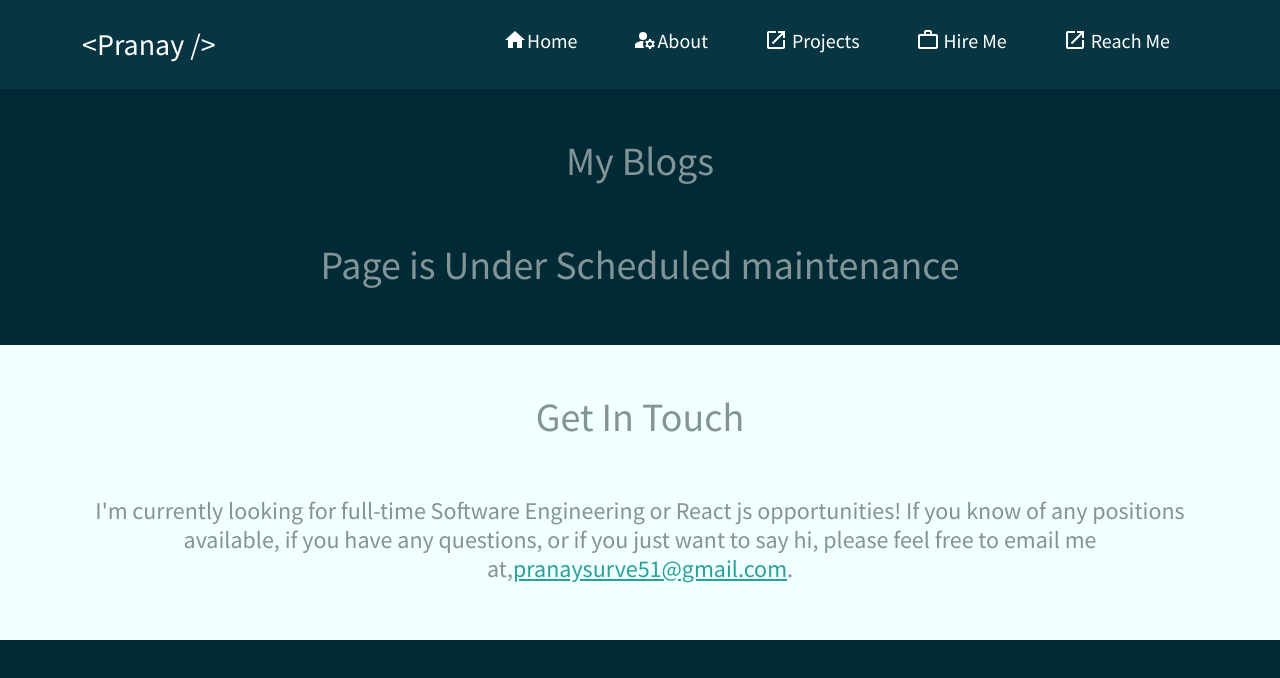
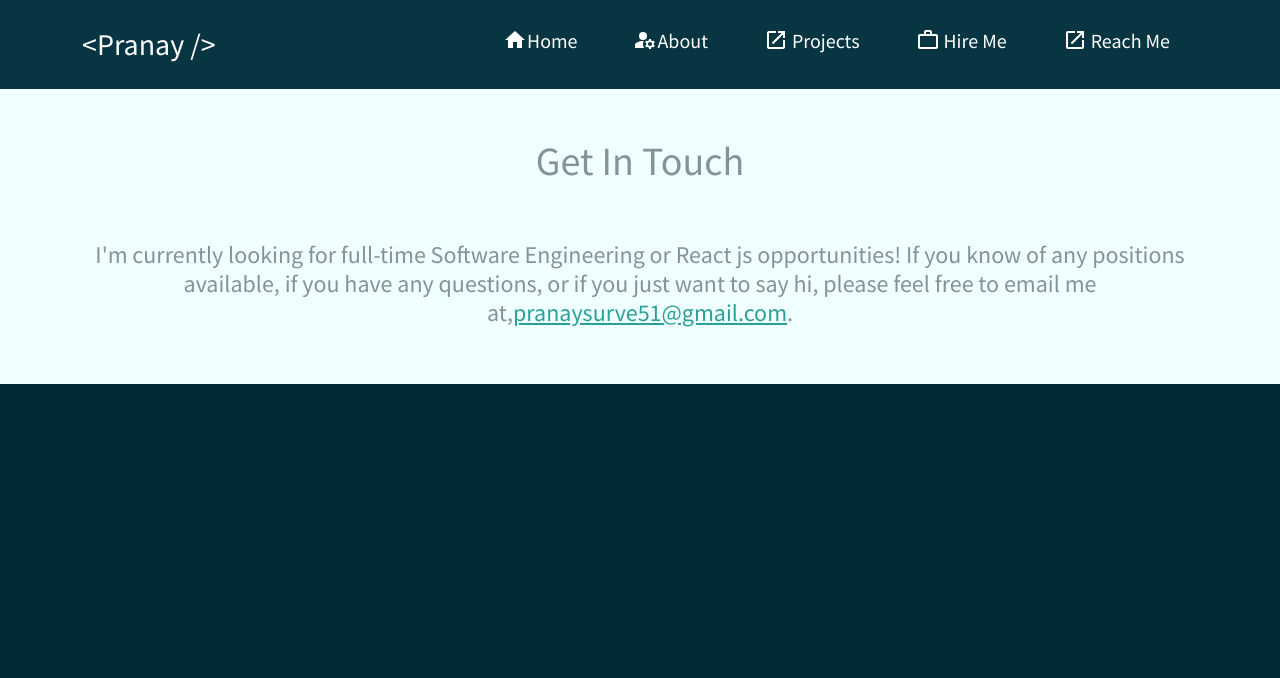
Before and after one commit to pranaypsurve/pranay-surve-portfolio, a React (Create React App) app: page /blogs in a window 1280 px wide. Shown: the top 678 px of the page. Built offline with nearby package versions, Linux system fonts and the light colour scheme.

Commit message:
test commit

```diff
--- a/src/App.js
+++ b/src/App.js
@@ -57,7 +57,7 @@ const App = ()=>{
         <Route exact path='/project' component={Project} />
         <Route exact path='/resume' component={Resume} />
         <Route exact path='/contact' component={Contact} />
-        <Route exact path='/blogs' component={Blogs} />
+        {/* <Route exact path='/blogs' component={Blogs} /> */}
       </Switch>
       {/* <Contact /> */}
     </React.Fragment>)
--- a/src/components/Blogs/Blogs.js
+++ b/src/components/Blogs/Blogs.js
@@ -1,7 +1,5 @@
 import React , {useState,useEffect} from 'react';
 const Blogs = () => {
-    // console.log('projects');
-    // document.title="Blogs";
     const [loadBlogs, setloadBlogs] = useState(true);
     useEffect(()=>{
         let timer = setTimeout(()=>{
```
